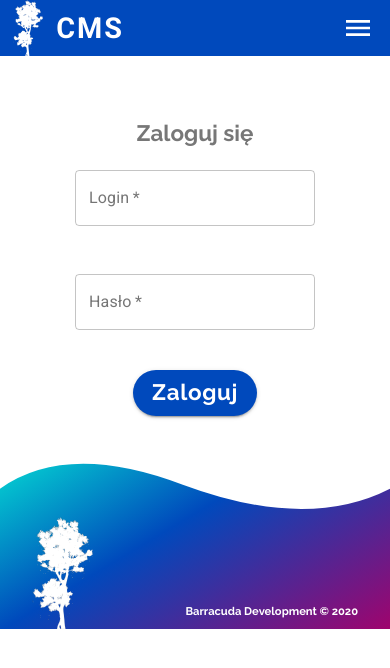
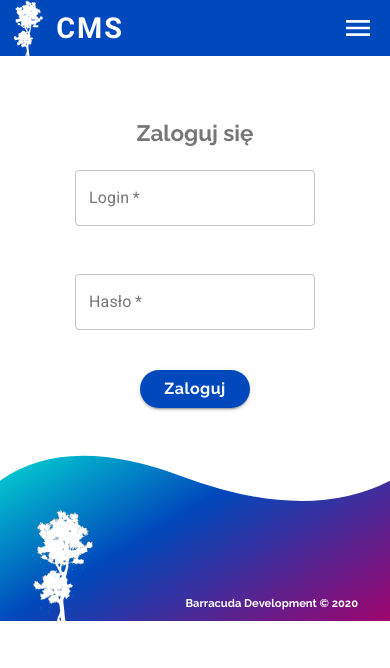
Before and after one commit to TomaszPietrzykowski/wcieniubrzoz-cms, a React (Create React App) app: page /login in a window 390 px wide. Shown: the top 668 px of the page. Built offline with nearby package versions, Linux system fonts and the light colour scheme.

Commit message:
login and home media querries added

```diff
--- a/src/components/LoginForm.js
+++ b/src/components/LoginForm.js
@@ -22,8 +22,22 @@ const useStyles = makeStyles((theme) => ({
   btnContainer: {
     width: "100%",
     display: "flex",
-    flexDirection: "column",
+    justifyContent: "center",
     alignItems: "center",
+  },
+  btn: {
+    fontFamily: "Raleway",
+    fontSize: "1.4rem",
+    fontWeight: "700",
+    textTransform: "none",
+    borderRadius: "30px",
+    padding: "0.3rem 1.5rem",
+    [theme.breakpoints.down("sm")]: {
+      fontSize: "1.2rem",
+    },
+    [theme.breakpoints.down("xs")]: {
+      fontSize: "1rem",
+    },
   },
   alert: {
     width: "100%",
@@ -112,15 +126,7 @@ const LoginForm = () => {
             variant="contained"
             color="primary"
             type="submit"
-            style={{
-              fontFamily: "Raleway",
-              fontSize: "1.4rem",
-              fontWeight: "700",
-              textTransform: "none",
-              borderRadius: "30px",
-              padding: "0.2rem 1.2rem",
-              margin: "auto",
-            }}
+            className={classes.btn}
           >
             Zaloguj
           </Button>
--- a/src/components/ui/HomeBtn.js
+++ b/src/components/ui/HomeBtn.js
@@ -1,33 +1,42 @@
 import React, { useContext } from "react"
 import Button from "@material-ui/core/Button"
 import { Link } from "react-router-dom"
+import { NavContext } from "../../context/NavContext"
+import { makeStyles } from "@material-ui/styles"
 
-import { NavContext } from "../../context/NavContext"
+const useStyles = makeStyles((theme) => ({
+  btnContainer: {
+    height: "6rem",
+    width: "100%",
+    display: "flex",
+    justifyContent: "center",
+    alignItems: "center",
+  },
+  btn: {
+    fontFamily: "Raleway",
+    fontSize: "1.4rem",
+    fontWeight: "700",
+    textTransform: "none",
+    borderRadius: "30px",
+    padding: "0.3rem 1.5rem",
+    [theme.breakpoints.down("sm")]: {
+      fontSize: "1.2rem",
+    },
+    [theme.breakpoints.down("xs")]: {
+      fontSize: "1rem",
+    },
+  },
+}))
 
 const HomeBtn = () => {
+  const classes = useStyles()
   const { runTrigger } = useContext(NavContext)
   return (
-    <div
-      style={{
-        height: "6rem",
-        width: "100%",
-        display: "flex",
-        justifyContent: "center",
-        alignItems: "center",
-        padding: "1rem",
-      }}
-    >
+    <div className={classes.btnContainer}>
       <Button
         variant="contained"
         color="primary"
-        style={{
-          fontFamily: "Raleway",
-          fontSize: "1.4rem",
-          fontWeight: "700",
-          textTransform: "none",
-          borderRadius: "30px",
-          padding: "0.3rem 1.5rem",
-        }}
+        className={classes.btn}
         component={Link}
         to="/"
         onClick={runTrigger}
```
